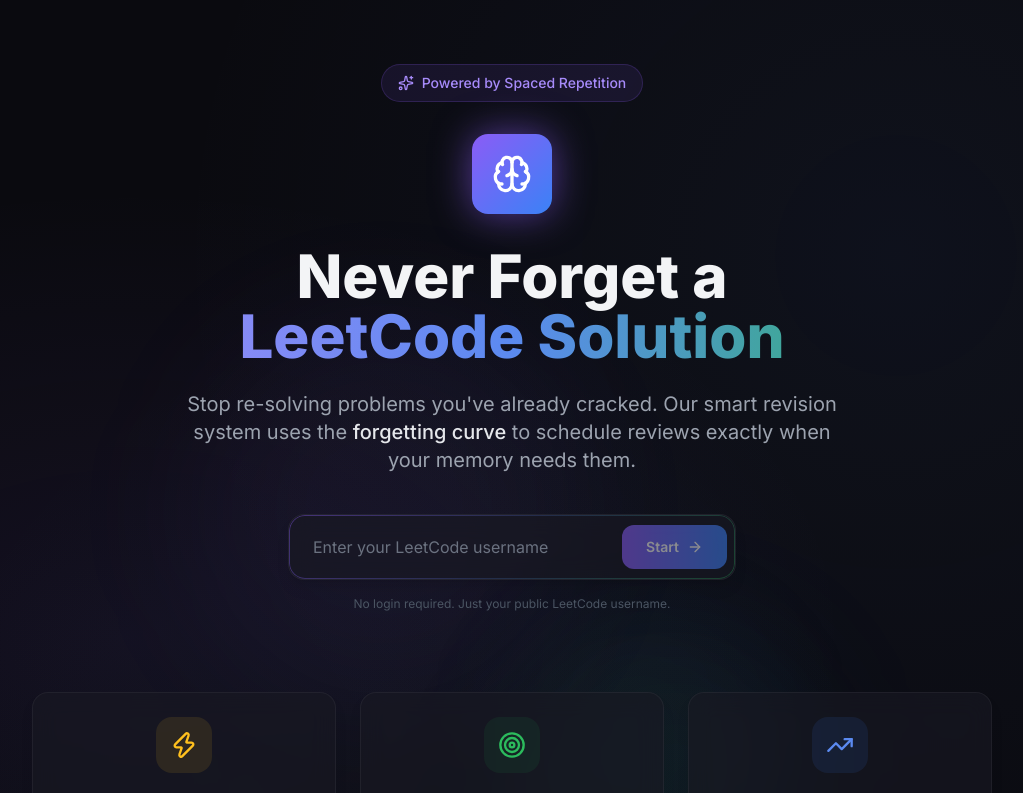
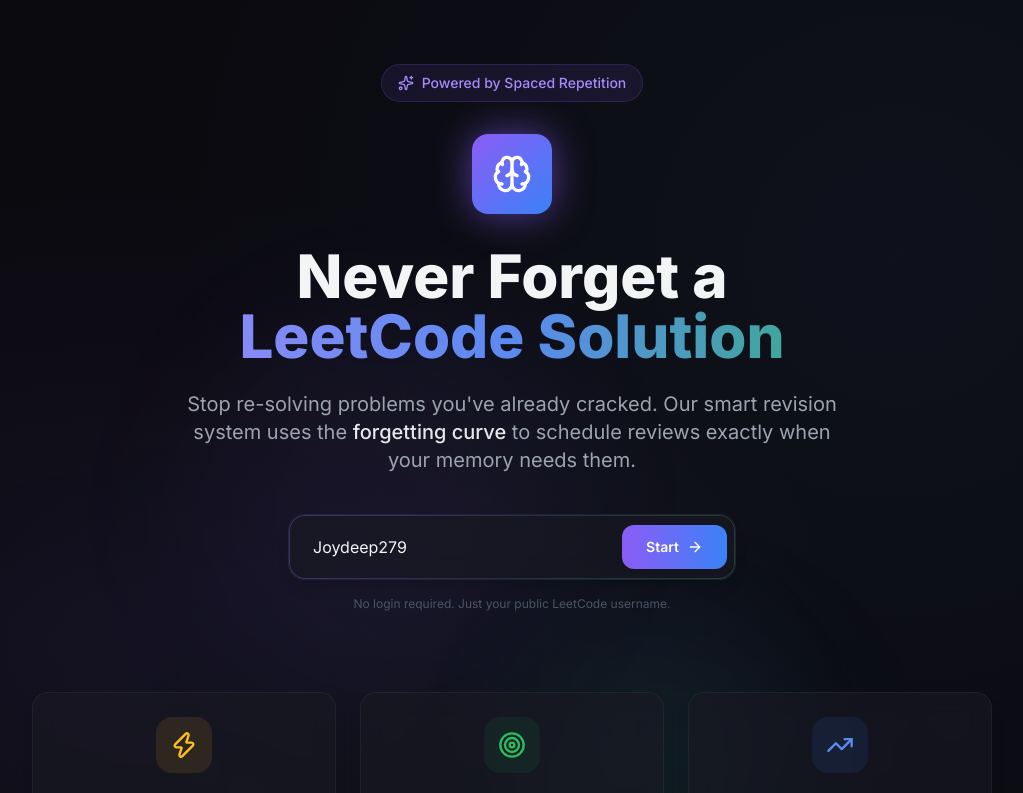
Before and after one commit to Joydeep279/LeetCode-Revisited, a React (Vite) app in the folder client/: page / in a window 1280 px wide. Shown: the top 793 px of the page, without its empty margins (128-1151 px from the left). Built offline with nearby package versions, Linux system fonts and the light colour scheme; no server answers.

Commit message:
add default userName as Joydeep279

```diff
--- a/client/src/pages/LandingPage.jsx
+++ b/client/src/pages/LandingPage.jsx
@@ -4,7 +4,7 @@
 import { registerUser } from "../api/api";
 
 export default function LandingPage() {
-  const [username, setUsername] = useState("");
+  const [username, setUsername] = useState("Joydeep279");
   const [loading, setLoading] = useState(false);
   const [error, setError] = useState("");
   const navigate = useNavigate();
```
